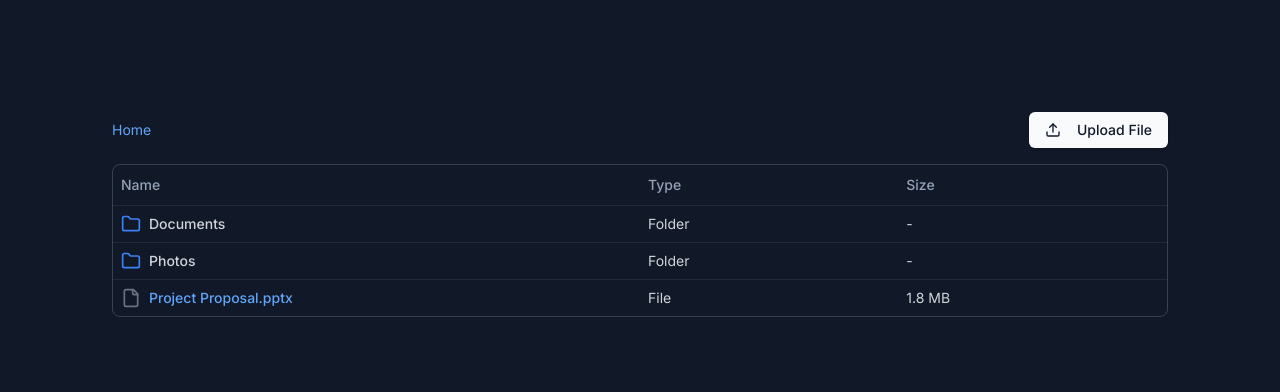
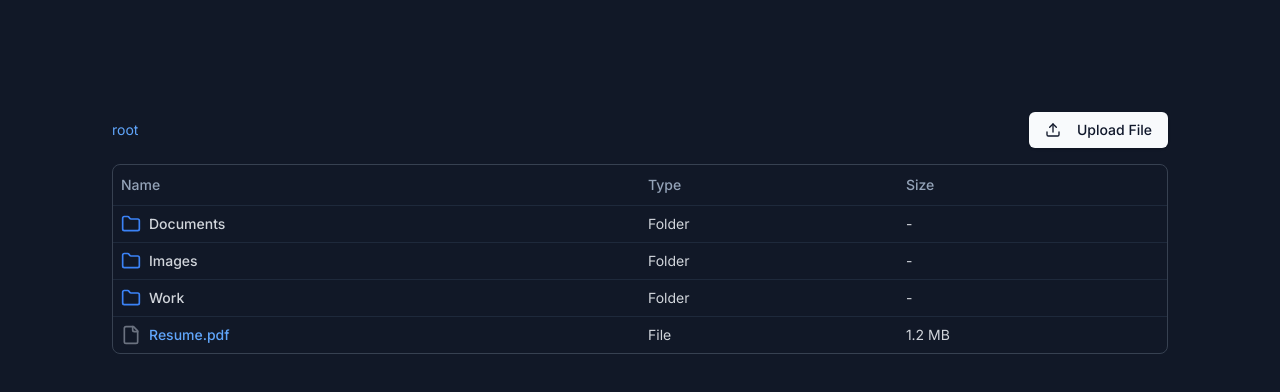
Before and after one commit to ZaynMuhammad/drive-tutorial, a Next.js app: page / in a window 1280 px wide. Shown: the top 392 px of the page. Built offline with nearby package versions, Linux system fonts and the light colour scheme.

Commit message:
Change mockData layout and update googleDriveClone component to handle new data types

```diff
--- a/src/GoogleDriveClone.tsx
+++ b/src/GoogleDriveClone.tsx
@@ -2,12 +2,14 @@
 
 import type React from "react"
 import { useState } from "react"
-import { type FileItem, initialData } from "./mockData"
+import { type FileItem, type Folder, mockFiles, mockFolders } from "./mockData"
 import { FolderIcon, FileIcon, UploadIcon } from "lucide-react"
 import { Button } from "~/components/ui/button"
 import { Table, TableBody, TableCell, TableHead, TableHeader, TableRow } from "~/components/ui/table"
 
-const FileTableItem: React.FC<{ item: FileItem; onNavigate: (item: FileItem) => void }> = ({ item, onNavigate }) => {
+type Item = FileItem | Folder
+
+const FileTableItem: React.FC<{ item: Item; onNavigate: (item: Folder) => void }> = ({ item, onNavigate }) => {
   const handleClick = () => {
     if (item.type === "folder") {
       onNavigate(item)
@@ -24,7 +26,7 @@ const FileTableItem: React.FC<{ item: FileItem; onNavigate: (item: FileItem) =>
             <FileIcon className="w-5 h-5 mr-2 text-gray-500" />
           )}
           {item.type === "file" ? (
-            <a href={`#file-${item.id}`} className="text-blue-400 hover:underline">
+            <a href={item.url} className="text-blue-400 hover:underline">
               {item.name}
             </a>
           ) : (
@@ -33,63 +35,50 @@ const FileTableItem: React.FC<{ item: FileItem; onNavigate: (item: FileItem) =>
         </div>
       </TableCell>
       <TableCell>{item.type.charAt(0).toUpperCase() + item.type.slice(1)}</TableCell>
-      <TableCell>{item.size ?? "-"}</TableCell>
+      <TableCell>{item.type === "file" ? item.size : "-"}</TableCell>
     </TableRow>
   )
 }
 
 const GoogleDriveClone: React.FC = () => {
-  const [data, setData] = useState<FileItem[]>(initialData)
-  const [currentPath, setCurrentPath] = useState<FileItem[]>([])
+  const [currentFolder, setCurrentFolder] = useState<Folder>(mockFolders.find((f) => f.id === "root")!)
+  const [breadcrumbs, setBreadcrumbs] = useState<Folder[]>([currentFolder])
 
-  const handleUpload = () => {
-    const newFile: FileItem = {
-      id: `${Date.now()}`,
-      name: `New File ${data.length + 1}.txt`,
-      type: "file",
-      size: "10 KB",
-    }
-    setData([...data, newFile])
+  const getCurrentFolderContents = () => {
+    const folders = mockFolders.filter((folder) => folder.parent === currentFolder.id)
+    const files = mockFiles.filter((file) => file.parent === currentFolder.id)
+    return [...folders, ...files]
   }
 
-  const handleNavigate = (item: FileItem) => {
-    if (item.type === "folder") {
-      setCurrentPath([...currentPath, item])
+  const handleNavigate = (folder: Folder) => {
+    setCurrentFolder(folder)
+    if (breadcrumbs[breadcrumbs.length - 1].id !== folder.id) {
+      setBreadcrumbs([...breadcrumbs, folder])
     }
   }
 
   const handleBreadcrumbClick = (index: number) => {
-    setCurrentPath(currentPath.slice(0, index + 1))
+    const newBreadcrumbs = breadcrumbs.slice(0, index + 1)
+    setBreadcrumbs(newBreadcrumbs)
+    setCurrentFolder(newBreadcrumbs[newBreadcrumbs.length - 1])
   }
 
-  const currentFolder = currentPath.length > 0 ? currentPath[currentPath.length - 1] : { children: data ?? [] }
+  const handleUpload = () => {
+    // Implement file upload logic here
+    console.log("File upload clicked")
+  }
 
   return (
     <div className="container mx-auto p-4 text-gray-300">
       <div className="flex justify-between items-center mb-4">
         <nav className="flex text-sm" aria-label="Breadcrumb">
           <ol className="inline-flex items-center space-x-1 md:space-x-3">
-            <li className="inline-flex items-center">
-              <a
-                href="#"
-                onClick={() => setCurrentPath([])}
-                className="inline-flex items-center text-blue-400 hover:text-blue-600"
-              >
-                Home
-              </a>
-            </li>
-            {currentPath.map((item, index) => (
-              <li key={item.id}>
-                <div className="flex items-center">
-                  <span className="text-gray-500 mx-2">/</span>
-                  <a
-                    href="#"
-                    onClick={() => handleBreadcrumbClick(index)}
-                    className="text-blue-400 hover:text-blue-600"
-                  >
-                    {item.name}
-                  </a>
-                </div>
+            {breadcrumbs.map((folder, index) => (
+              <li key={folder.id} className="inline-flex items-center">
+                {index > 0 && <span className="text-gray-500 mx-2">/</span>}
+                <a href="#" onClick={() => handleBreadcrumbClick(index)} className="text-blue-400 hover:text-blue-600">
+                  {folder.name}
+                </a>
               </li>
             ))}
           </ol>
@@ -109,15 +98,13 @@ const GoogleDriveClone: React.FC = () => {
             </TableRow>
           </TableHeader>
           <TableBody>
-            {currentFolder ? (
-              currentFolder.children?.map((item) => (
-                <FileTableItem key={item.id} item={item} onNavigate={handleNavigate} />
-              ))
-            ) : (
-              <tr>
-                <td colSpan={3}>No folder selected</td>
-              </tr>
-            )}
+            {getCurrentFolderContents().map((item) => (
+              <FileTableItem
+                key={item.id}
+                item={item}
+                onNavigate={item.type === "folder" ? handleNavigate : () => {}}
+              />
+            ))}
           </TableBody>
         </Table>
       </div>
--- a/src/mockData.ts
+++ b/src/mockData.ts
@@ -1,31 +1,74 @@
 export interface FileItem {
-  id: string
-  name: string
-  type: "file" | "folder"
-  size?: string
-  children?: FileItem[]
+  id: string;
+  name: string;
+  type: "file";
+  url: string;
+  parent: string;
+  size: string;
 }
 
-export const initialData: FileItem[] = [
+export type Folder = {
+  id: string;
+  name: string;
+  type: "folder";
+  parent: string | null;
+};
+
+export const mockFolders: Folder[] = [
+  { id: "root", name: "root", type: "folder", parent: null },
+  { id: "1", name: "Documents", type: "folder", parent: "root" },
+  { id: "2", name: "Images", type: "folder", parent: "root" },
+  { id: "3", name: "Work", type: "folder", parent: "root" },
+  { id: "4", name: "Presentations", type: "folder", parent: "3" },
+];
+
+export const mockFiles: FileItem[] = [
   {
-    id: "1",
-    name: "Documents",
-    type: "folder",
-    size: "-",
-    children: [
-      { id: "2", name: "Resume.pdf", type: "file", size: "250 KB" },
-      { id: "3", name: "Cover Letter.docx", type: "file", size: "75 KB" },
-    ],
+    id: "4",
+    name: "Resume.pdf",
+    type: "file",
+    url: "/files/resume.pdf",
+    parent: "root",
+    size: "1.2 MB",
   },
   {
-    id: "4",
-    name: "Photos",
-    type: "folder",
-    size: "-",
-    children: [
-      { id: "5", name: "Vacation.jpg", type: "file", size: "2.5 MB" },
-      { id: "6", name: "Family.png", type: "file", size: "3.2 MB" },
-    ],
+    id: "5",
+    name: "Project Proposal.docx",
+    type: "file",
+    url: "/files/proposal.docx",
+    parent: "1",
+    size: "2.5 MB",
   },
-  { id: "7", name: "Project Proposal.pptx", type: "file", size: "1.8 MB" },
-]
+  {
+    id: "6",
+    name: "Vacation.jpg",
+    type: "file",
+    url: "/files/vacation.jpg",
+    parent: "2",
+    size: "3.7 MB",
+  },
+  {
+    id: "7",
+    name: "Profile Picture.png",
+    type: "file",
+    url: "/files/profile.png",
+    parent: "2",
+    size: "1.8 MB",
+  },
+  {
+    id: "9",
+    name: "Q4 Report.pptx",
+    type: "file",
+    url: "/files/q4-report.pptx",
+    parent: "8",
+    size: "5.2 MB",
+  },
+  {
+    id: "10",
+    name: "Budget.xlsx",
+    type: "file",
+    url: "/files/budget.xlsx",
+    parent: "3",
+    size: "1.5 MB",
+  },
+];
```
Also changed, not shown: 1 other file (tests, documents, lock files or other folders).
